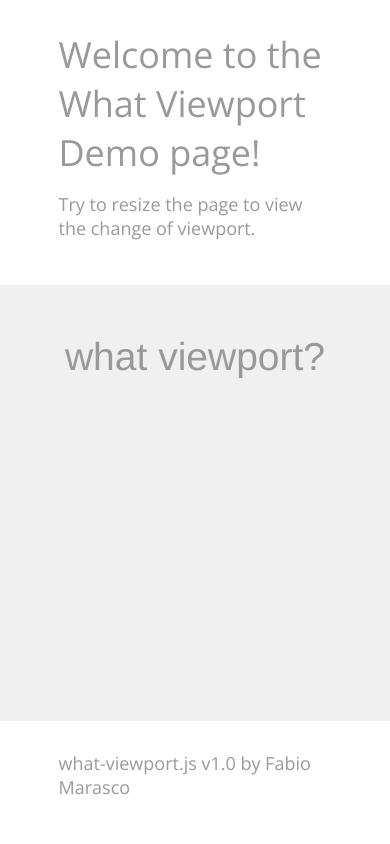
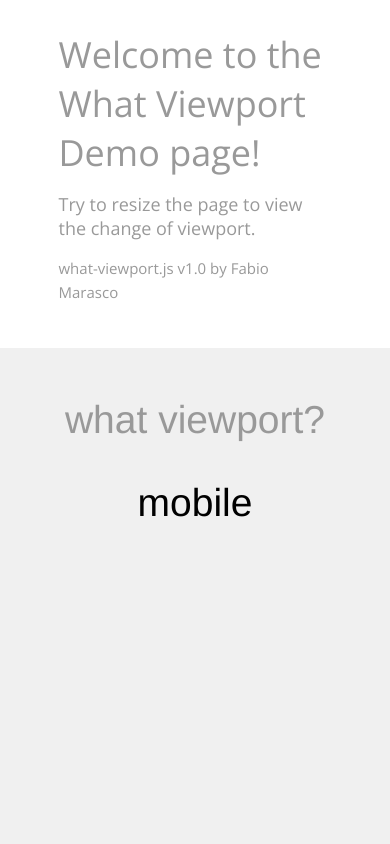
Before and after one commit to marbio/what-viewport.js, a plain HTML site: page index.htm in a window 390 px wide. Drawn offline with nearby package versions, Linux system fonts and the light colour scheme.

Commit message:
update orientation mode

```diff
--- a/demo.css
+++ b/demo.css
@@ -17,19 +17,12 @@ p {
 	margin: 0 0 15px 0;
 }
 
-header, footer {
+header {
 	background-color: white;
 }
 
 header {
 	margin-bottom: 50px;
-}
-
-footer {
-	width: 100%;
-	margin-top: 50px;
-	position: fixed;
-	bottom: 0px;
 }
 
 .wrap {
@@ -40,6 +33,7 @@ footer {
 	position: relative;
 	margin: 0 auto;
 	padding: 0;
+	padding-bottom: 3em;
 }
 
 .wrap span {
--- a/index.htm
+++ b/index.htm
@@ -28,6 +28,19 @@ $(document).ready( function() {
 
     	if( $Modules.whatViewport.isDesktop() )
      		$whatViewportLabel.html( 'desktop' );
+     	if( $Modules.whatViewport.isWideDesktop() )
+     		$whatViewportLabel.html( 'wide desktop' );
+     	if( $Modules.whatViewport.isTabletPortrait() )
+     		$whatViewportLabel.html( 'tablet portrait' );
+     	if( $Modules.whatViewport.isTabletLandscape() )
+     		$whatViewportLabel.html( 'tablet landscape' );
+     	if( $Modules.whatViewport.isMobileLandscape() )
+     		$whatViewportLabel.html( 'mobile landscape' );
+     	if( $Modules.whatViewport.isMobilePortrait() )
+     		$whatViewportLabel.html( 'mobile portrait' );
+     	if( $Modules.whatViewport.isMobile() )
+     		$whatViewportLabel.html( 'mobile' );
+
 
     }
 
@@ -44,6 +57,7 @@ $(document).ready( function() {
 		<div class="inner">
 			<h1>Welcome to the What Viewport Demo page! </h1>
 			<p>Try to resize the page to view the change of viewport.</p>
+			<p><small>what-viewport.js v1.0 by Fabio Marasco</small></p>
 		</div>
 	</header>
 
@@ -52,11 +66,5 @@ $(document).ready( function() {
 		<span id="whatviewport"></span>
 	</div>
 
-	<footer>
-		<div class="inner">
-			<p>what-viewport.js v1.0 by Fabio Marasco</p>
-		</div>
-	</footer>
-
 </body>
 </html>
--- a/what-viewport.js
+++ b/what-viewport.js
@@ -2,8 +2,8 @@
 /*
  * @WhatViewport module
  *
- * Determina la width della viewport (cross-browser) ed offre dei metodi condizionali
- * per capire su quale dispositivo ci troviamo
+ * Determines the width of the viewport (cross-browser) and offers conditional methods
+ * To figure out which device we are usign.
  *
  */
 (function () {
@@ -44,6 +44,8 @@
 
 			ww = w[ a+'Width'];
 			wh = w[ a+'Height'];
+
+			mode = getOrientation();
 
         },
 
```
